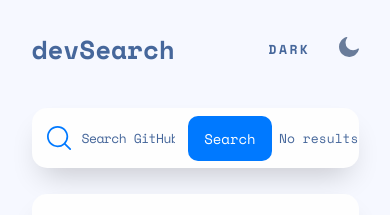
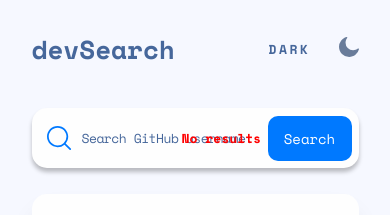
Before and after one commit to jmeegan2/GitHub-Search-App--API-practice-, a plain HTML site: page index.html in a window 390 px wide. Shown: the top 215 px of the page. Drawn offline with nearby package versions, Linux system fonts and the light colour scheme.

Commit message:
going to set some breakpoints now

```diff
--- a/style.css
+++ b/style.css
@@ -187,3 +187,24 @@ body{
 .profile-info p{
     margin-left: 14px;
 }
+.error{
+    position: absolute;
+}
+#no-results{
+    position: relative;
+    color: red;
+    font-weight: bold;
+    left: 150px;
+}
+.dm-text{
+    color: var(--dm-text);
+}
+.dm-bg{
+    background-color: var(--dm-bg);
+}
+.dm-bg-sec{
+    background-color: var(--dm-bg-content);
+}
+.active{
+    box-shadow: var(--lm-shadow-active);
+}
```
